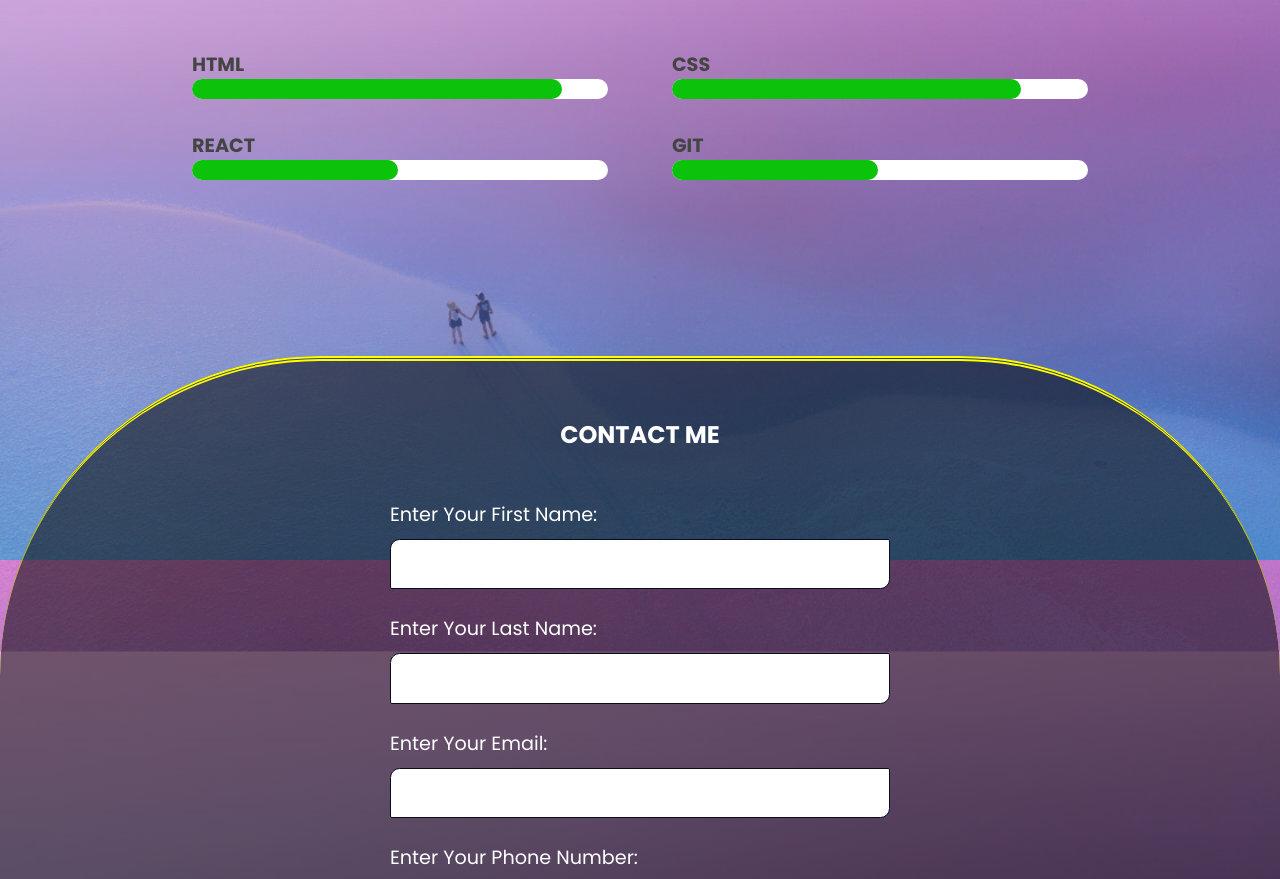
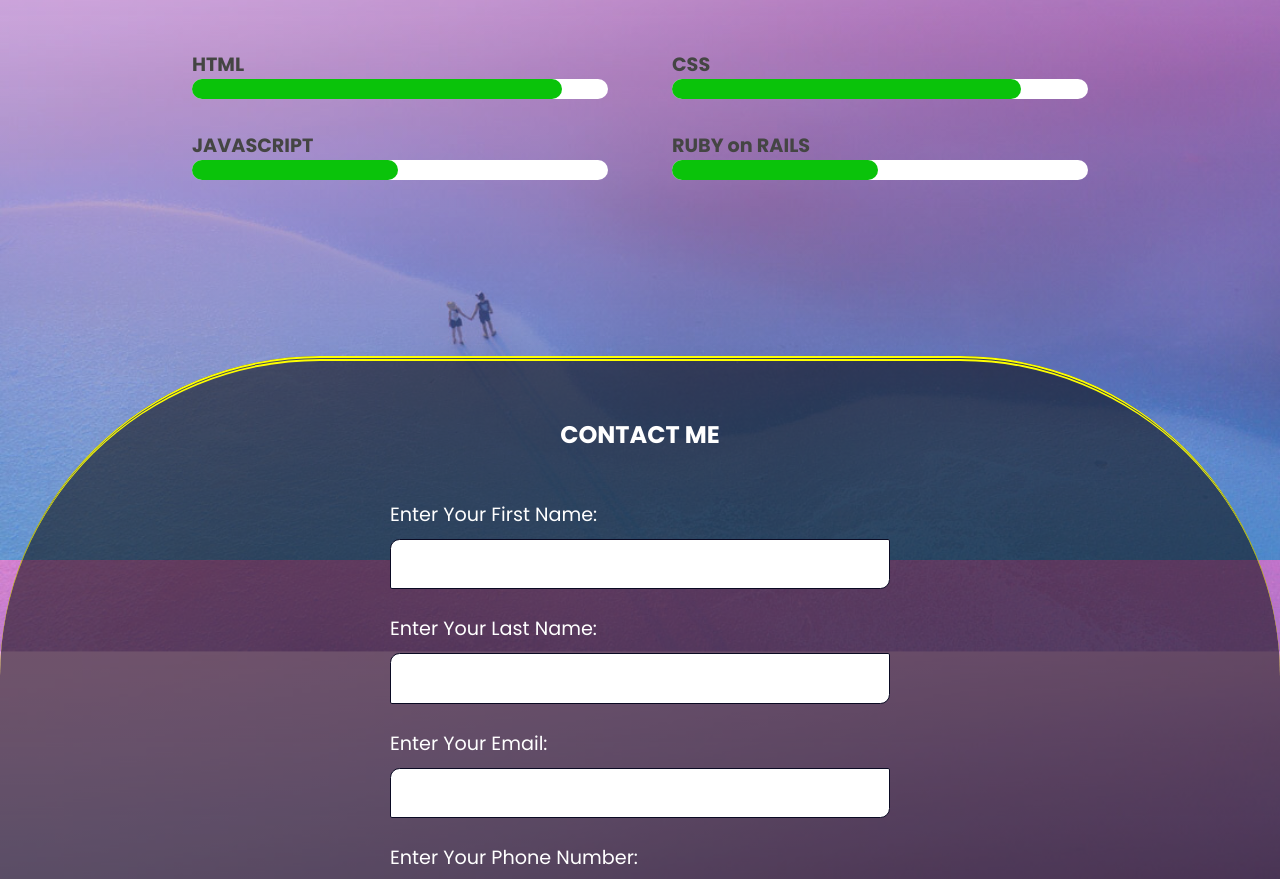
Before and after one commit to hoyeen01/hoyeen01, a plain HTML site: page index.html in a window 1280 px wide. Shown: the part 1040-1919 px from the top of the page. Drawn offline with Linux system fonts and the light colour scheme.

Commit message:
added some changes

```diff
--- a/index.html
+++ b/index.html
@@ -66,13 +66,13 @@
 
         <div class="two">
           <div class="card">
-            <p>REACT</p>
+            <p>JAVASCRIPT</p>
             <div class="hundred">
               <div class="percent3"></div>
             </div>
           </div>
           <div class="card">
-            <p>GIT</p>
+            <p>RUBY on RAILS</p>
             <div class="hundred">
               <div class="percent4"></div>
             </div>
```
